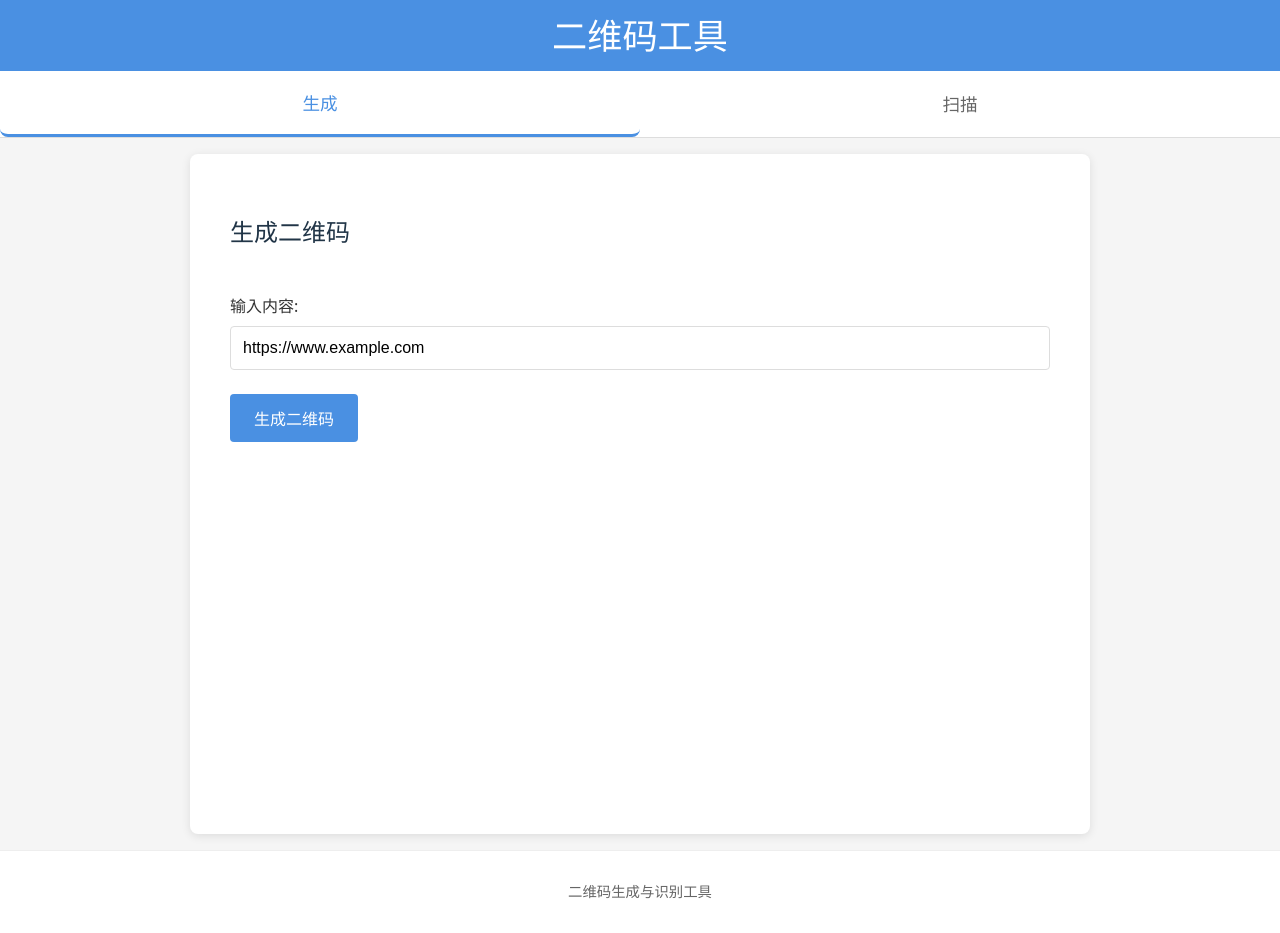
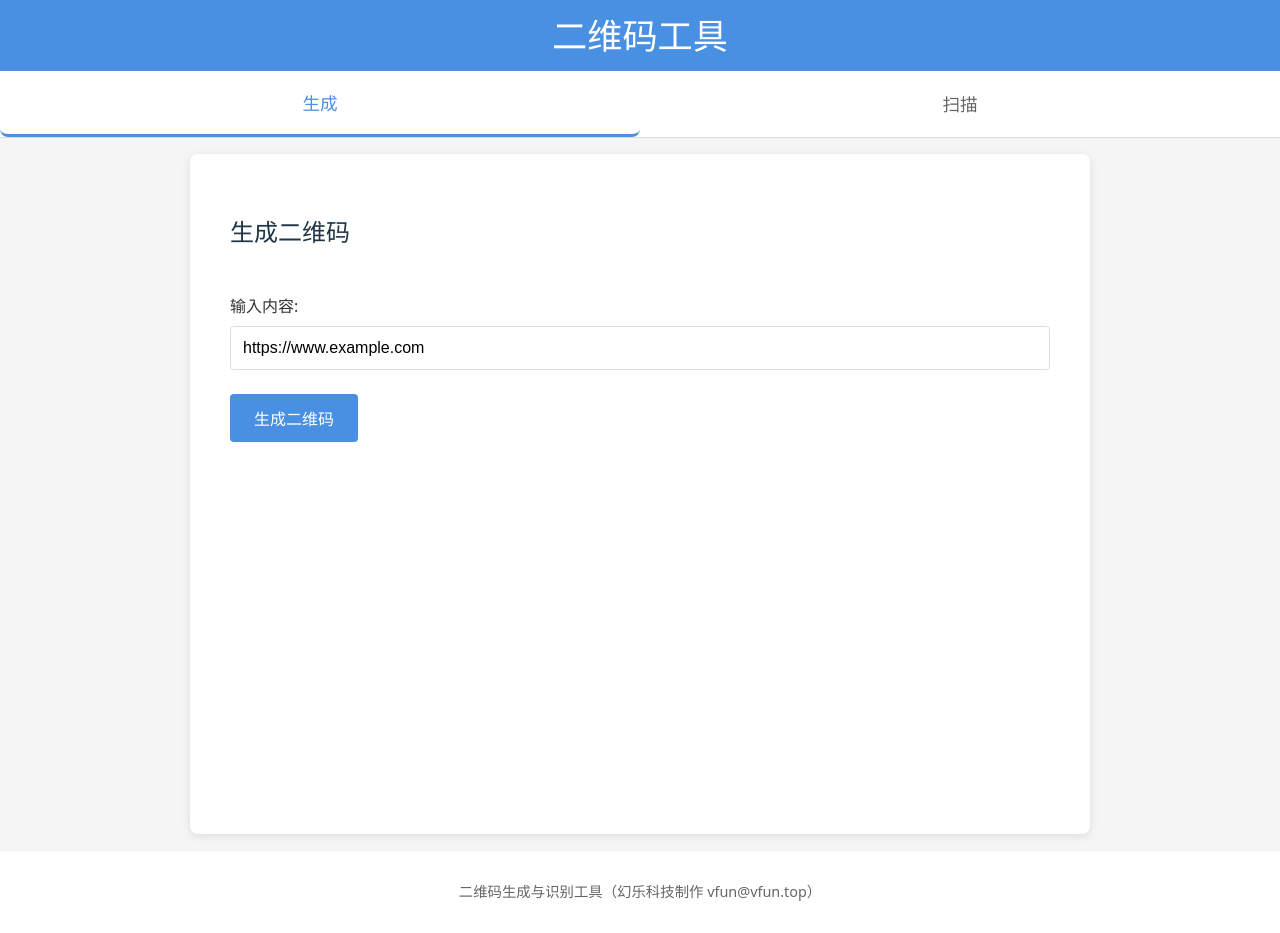
Before and after one commit to Vdeilae/QrcodeTool, a React (Vite) app: page / in a window 1280 px wide. Built offline with nearby package versions, Linux system fonts and the light colour scheme.

Commit message:
最终版本

```diff
--- a/src/App.tsx
+++ b/src/App.tsx
@@ -39,7 +39,7 @@ function App() {
 
       {/* 简洁页脚 */}
       <footer className="app-footer-simple">
-        <p>二维码生成与识别工具</p>
+        <p>二维码生成与识别工具（幻乐科技制作 vfun@vfun.top）</p>
       </footer>
     </div>
   )
```
Also changed, not shown: src/types/history.ts (deleted, +0 -8 lines), 1 other file (tests, documents, lock files or other folders).
